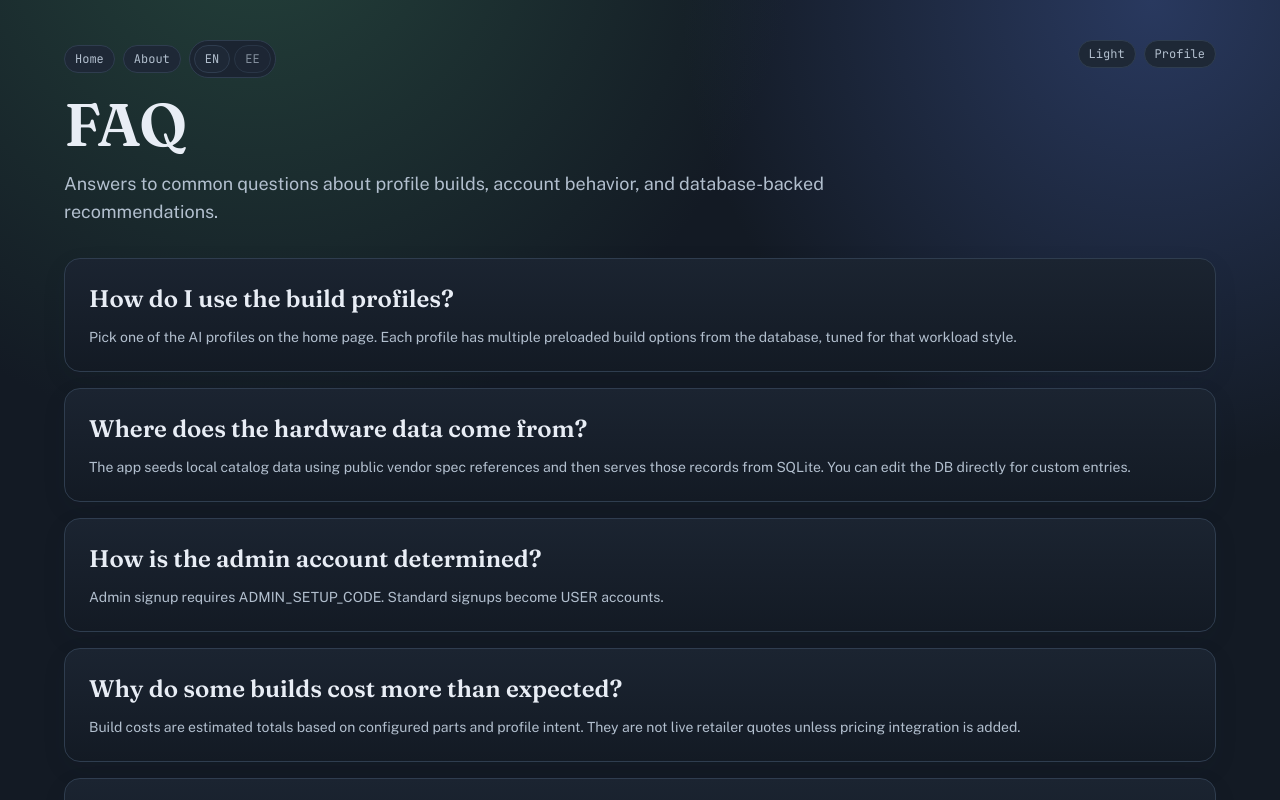
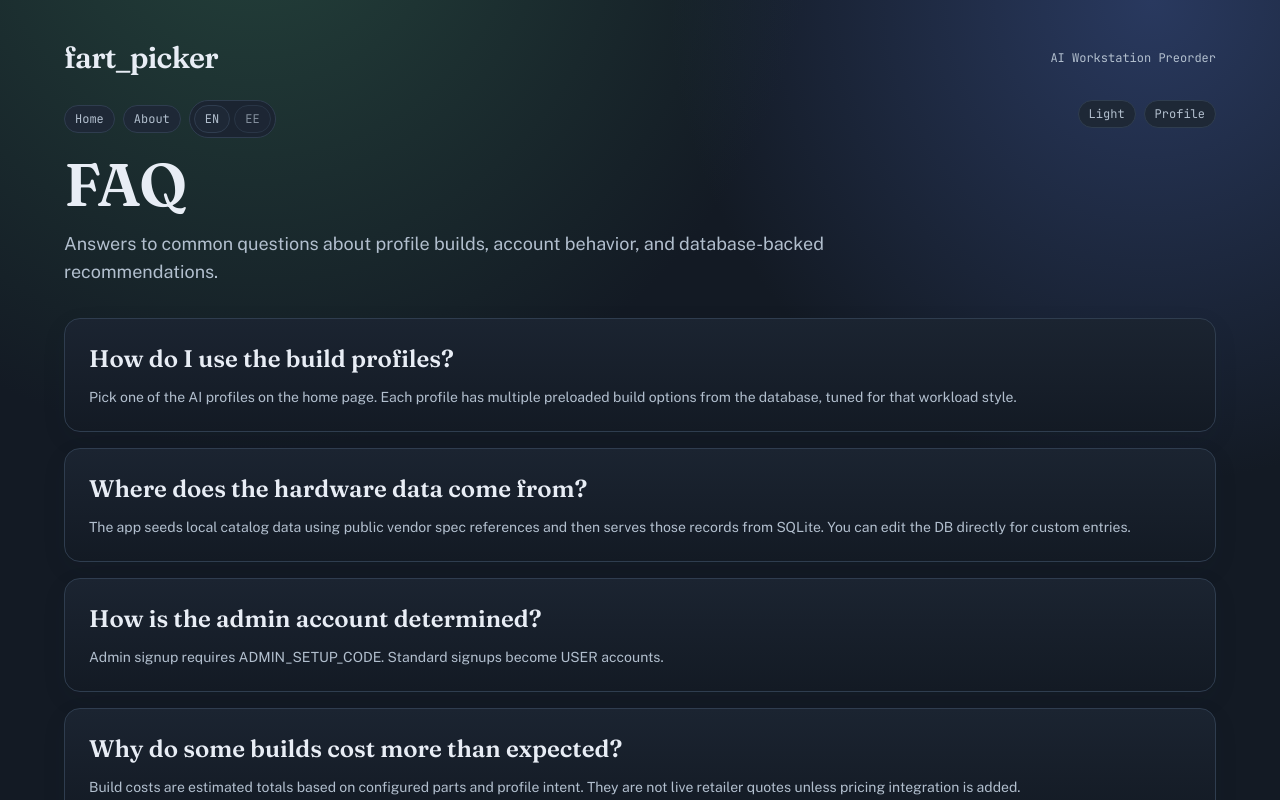
Before and after one commit to tamkivi/fart_picker, a Next.js app: page /faq in a window 1280 px wide. Shown: the top 800 px of the page. Built offline with nearby package versions, Linux system fonts and the light colour scheme; no server answers.

Commit message:
Add reusable masthead across primary app pages

```diff
--- a/src/app/about/page.tsx
+++ b/src/app/about/page.tsx
@@ -1,6 +1,7 @@
 import Link from "next/link";
 import { AuthPanel } from "@/components/auth-panel";
 import { LanguageSwitch } from "@/components/language-switch";
+import { Masthead } from "@/components/masthead";
 import { ThemeToggle } from "@/components/theme-toggle";
 import { getRequestLanguage } from "@/lib/server/lang";
 
@@ -52,6 +53,7 @@ export default async function AboutPage() {
   return (
     <main className="min-h-screen px-6 py-10 md:px-12">
       <section className="mx-auto max-w-6xl">
+        <Masthead />
         <header className="mb-8">
           <div className="flex items-start justify-between gap-4">
             <div className="flex flex-wrap items-center gap-2">
--- a/src/app/admin/orders/page.tsx
+++ b/src/app/admin/orders/page.tsx
@@ -2,6 +2,7 @@ import Link from "next/link";
 import { cookies } from "next/headers";
 import { redirect } from "next/navigation";
 import { AuthPanel } from "@/components/auth-panel";
+import { Masthead } from "@/components/masthead";
 import { ThemeToggle } from "@/components/theme-toggle";
 import { SESSION_COOKIE_NAME } from "@/lib/auth-session";
 import { getAdminOrdersView, getSessionUser } from "@/lib/server/order-service";
@@ -20,6 +21,7 @@ export default async function AdminOrdersPage() {
   return (
     <main className="min-h-screen px-6 py-10 md:px-12">
       <section className="mx-auto max-w-6xl">
+        <Masthead />
         <header className="mb-8">
           <div className="flex items-start justify-between gap-4">
             <div className="flex items-center gap-2">
--- a/src/app/builds/[id]/page.tsx
+++ b/src/app/builds/[id]/page.tsx
@@ -2,6 +2,7 @@ import Link from "next/link";
 import { notFound } from "next/navigation";
 import { AuthPanel } from "@/components/auth-panel";
 import { LanguageSwitch } from "@/components/language-switch";
+import { Masthead } from "@/components/masthead";
 import { PurchaseBuildButton } from "@/components/purchase-build-button";
 import { ThemeToggle } from "@/components/theme-toggle";
 import { getBuildDetailView } from "@/lib/server/catalog-service";
@@ -28,6 +29,7 @@ export default async function BuildDetailPage({
   return (
     <main className="min-h-screen px-6 py-10 md:px-12">
       <section className="mx-auto max-w-6xl">
+        <Masthead />
         <header className="mb-8">
           <div className="flex items-start justify-between gap-4">
             <div className="flex flex-wrap items-center gap-2">
--- a/src/app/checkout/cancel/page.tsx
+++ b/src/app/checkout/cancel/page.tsx
@@ -1,6 +1,7 @@
 import Link from "next/link";
 import { AuthPanel } from "@/components/auth-panel";
 import { LanguageSwitch } from "@/components/language-switch";
+import { Masthead } from "@/components/masthead";
 import { ThemeToggle } from "@/components/theme-toggle";
 import { getRequestLanguage } from "@/lib/server/lang";
 
@@ -10,6 +11,7 @@ export default async function CheckoutCancelPage() {
   return (
     <main className="min-h-screen px-6 py-10 md:px-12">
       <section className="mx-auto max-w-3xl wireframe-panel p-6">
+        <Masthead />
         <div className="mb-6 flex items-start justify-between gap-4">
           <div className="flex flex-wrap items-center gap-2">
             <Link href="/" className="label-pill inline-block">Home</Link>
--- a/src/app/checkout/success/page.tsx
+++ b/src/app/checkout/success/page.tsx
@@ -2,6 +2,7 @@ import Link from "next/link";
 import { cookies } from "next/headers";
 import { AuthPanel } from "@/components/auth-panel";
 import { LanguageSwitch } from "@/components/language-switch";
+import { Masthead } from "@/components/masthead";
 import { ThemeToggle } from "@/components/theme-toggle";
 import { SESSION_COOKIE_NAME } from "@/lib/auth-session";
 import { getRequestLanguage } from "@/lib/server/lang";
@@ -27,6 +28,7 @@ export default async function CheckoutSuccessPage({
   return (
     <main className="min-h-screen px-6 py-10 md:px-12">
       <section className="mx-auto max-w-3xl wireframe-panel p-6">
+        <Masthead />
         <div className="mb-6 flex items-start justify-between gap-4">
           <div className="flex flex-wrap items-center gap-2">
             <Link href="/" className="label-pill inline-block">Home</Link>
--- a/src/app/faq/page.tsx
+++ b/src/app/faq/page.tsx
@@ -1,6 +1,7 @@
 import Link from "next/link";
 import { AuthPanel } from "@/components/auth-panel";
 import { LanguageSwitch } from "@/components/language-switch";
+import { Masthead } from "@/components/masthead";
 import { ThemeToggle } from "@/components/theme-toggle";
 import { getRequestLanguage } from "@/lib/server/lang";
 
@@ -64,6 +65,7 @@ export default async function FaqPage() {
   return (
     <main className="min-h-screen px-6 py-10 md:px-12">
       <section className="mx-auto max-w-6xl">
+        <Masthead />
         <header className="mb-8">
           <div className="flex items-start justify-between gap-4">
             <div className="flex flex-wrap items-center gap-2">
--- a/src/app/orders/page.tsx
+++ b/src/app/orders/page.tsx
@@ -3,6 +3,7 @@ import { cookies } from "next/headers";
 import { redirect } from "next/navigation";
 import { AuthPanel } from "@/components/auth-panel";
 import { LanguageSwitch } from "@/components/language-switch";
+import { Masthead } from "@/components/masthead";
 import { ThemeToggle } from "@/components/theme-toggle";
 import { SESSION_COOKIE_NAME } from "@/lib/auth-session";
 import { getRequestLanguage } from "@/lib/server/lang";
@@ -23,6 +24,7 @@ export default async function OrdersPage() {
   return (
     <main className="min-h-screen px-6 py-10 md:px-12">
       <section className="mx-auto max-w-6xl">
+        <Masthead />
         <header className="mb-8">
           <div className="flex items-start justify-between gap-4">
             <div className="flex flex-wrap items-center gap-2">
--- a/src/app/page.tsx
+++ b/src/app/page.tsx
@@ -1,6 +1,7 @@
 import { getHomeCatalogView } from "@/lib/server/catalog-service";
 import { AuthPanel } from "@/components/auth-panel";
 import { LanguageSwitch } from "@/components/language-switch";
+import { Masthead } from "@/components/masthead";
 import { ProfileBuildsBrowser } from "@/components/profile-builds-browser";
 import { ThemeToggle } from "@/components/theme-toggle";
 import { getRequestLanguage } from "@/lib/server/lang";
@@ -79,6 +80,7 @@ export default async function Home() {
   return (
     <main className="min-h-screen px-6 py-10 md:px-12">
       <section className="mx-auto max-w-6xl">
+        <Masthead />
         <header className="stagger-in mb-8">
           <div className="flex items-start justify-between gap-4">
             <div className="flex flex-wrap items-center gap-2">
--- /dev/null
+++ b/src/components/masthead.tsx
@@ -0,0 +1,12 @@
+import Link from "next/link";
+
+export function Masthead() {
+  return (
+    <div className="mb-6 flex flex-wrap items-center justify-between gap-2">
+      <Link href="/" className="font-display text-3xl font-semibold tracking-tight">
+        fart_picker
+      </Link>
+      <p className="font-mono text-xs text-[color:var(--muted)]">AI Workstation Preorder</p>
+    </div>
+  );
+}
```
